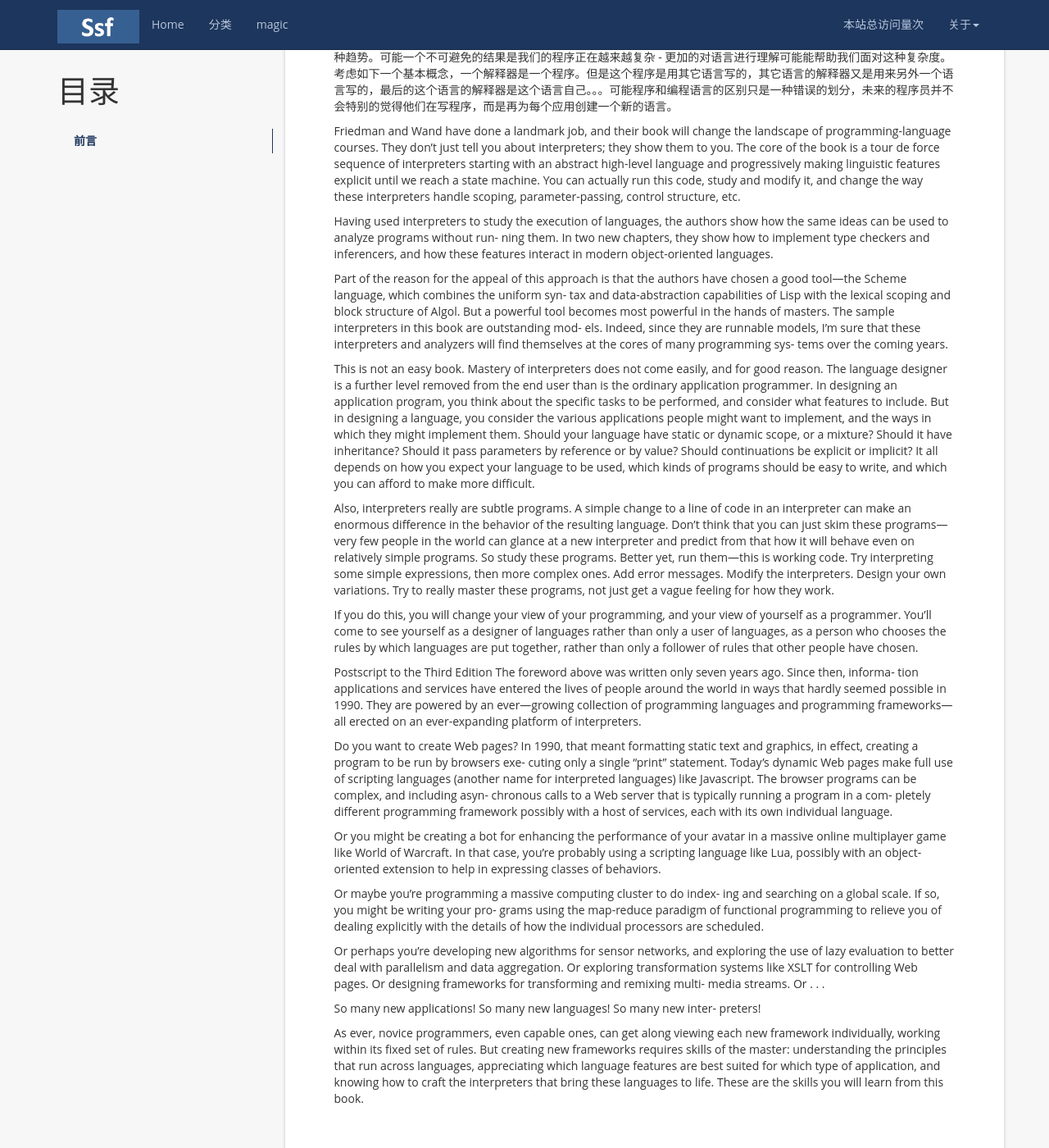
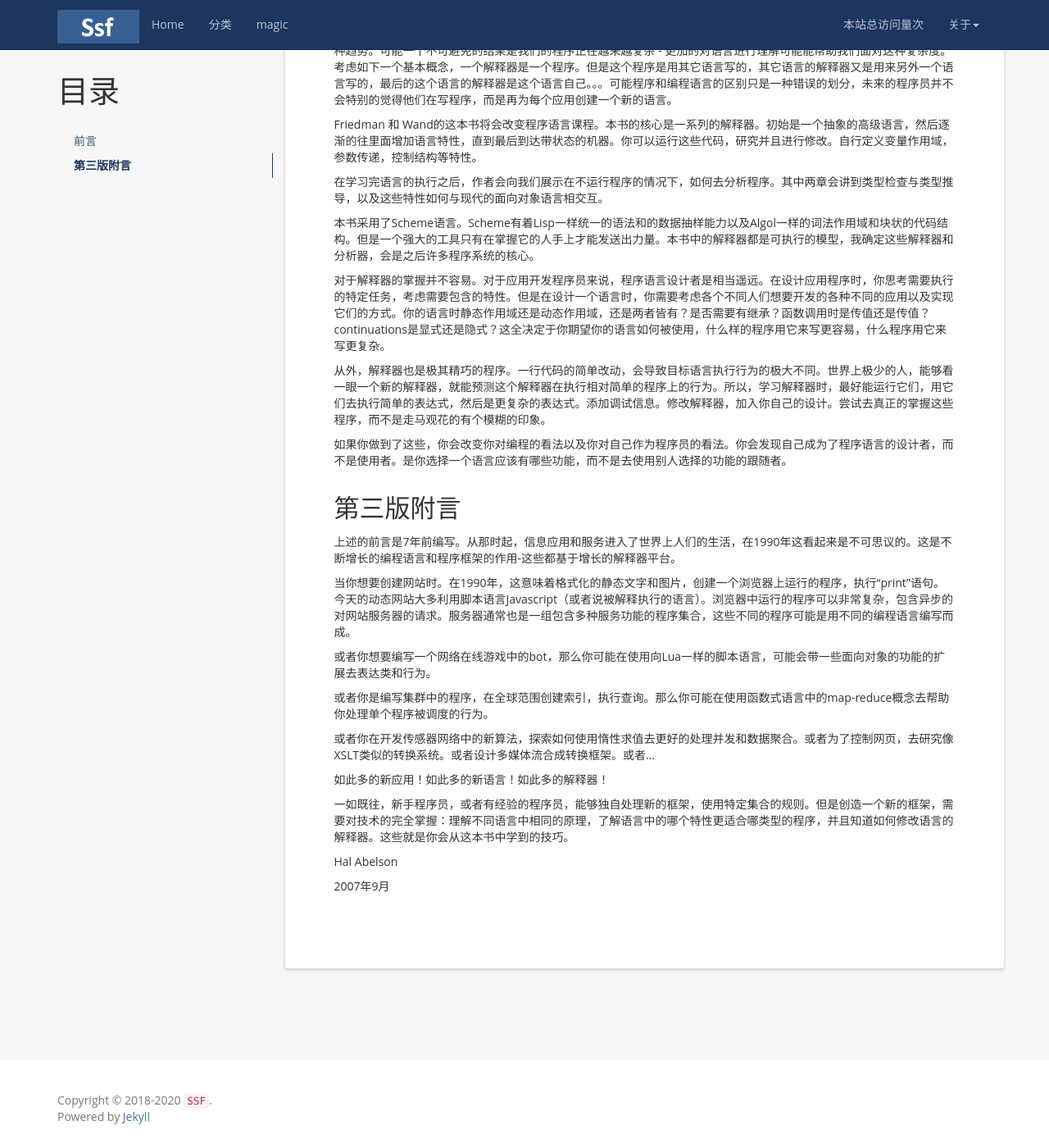
Before and after one commit to waanan/waanan.github.io, a Jekyll site: the page built from _posts/2020-06-23-eopl-foreword.md, in a window 1280 px wide and 1400 px high, scrolled down 765 px. Shown: the whole window at 82% size. Built offline with Jekyll 4.4.1, drawn with Linux system fonts in a browser that asks for light colours; nearby versions of some CDN libraries; comment, search, counter and statistics services are not loaded; some of the changed text lies outside the part shown.

Commit message:
Update 2020-06-23-eopl-foreword.md

```diff
--- a/_posts/2020-06-23-eopl-foreword.md
+++ b/_posts/2020-06-23-eopl-foreword.md
@@ -8,9 +8,7 @@ categories: eopl
 * content
 {:toc}
 
-
-前言			{#foreword}
-====================================
+## 前言
 作者: Hal Abelson
 
 本书主要着重讲述如下基本概念:
@@ -23,36 +21,42 @@ categories: eopl
 
 作为程序员的你，有如下三个原因应该去学习解释器：
 
-首先，你可能会在一定程度上实现一个解释器，可能并不是那种通用的解释器。几乎所有人与复杂系统(绘图程序，信息存取系统)的交互，都包含了类似解释器的结构。这些程序可能包含复杂的单独的操作-在屏幕上渲染一块区域，或者执行数据库查询-解释器是你将负责的操作组合成有用的模式的胶水。能否将一个操作的结果当作另外一个操作的输入？能否对一系列的操作命名？名称是全局的还是局部的？能否向一系列的操作传递参数，并给输入命名？诸如此类。不论单独的指令多么复杂，多么炫目，通常是将这些指令组合起来的胶水的质量决定了系统的能力。很容易就能发现单独的指令质量很高，但是代码的组织方式很糟糕的程序。可以说，我的「PL/I」数据库程序就是这样的。
+首先，你可能会在一定程度上实现一个解释器，可能并不是那种通用的解释器。几乎所有人与复杂系统(绘图程序，信息存取系统)的交互，都包含了类似解释器的结构。这些程序可能包含复杂的单独的操作-在屏幕上渲染一块区域，或者执行数据库查询-解释器是你将复杂的操作组合成有用的模式的胶水。能否将一个操作的结果当作另外一个操作的输入？能否对一系列的操作命名？名称是全局的还是局部的？能否向一系列的操作传递参数，并给输入命名？诸如此类。不论单独的指令多么复杂，多么炫目，通常是将这些指令组合起来的胶水的质量决定了系统的能力。很容易就能发现单独的指令质量很高，但是代码的组织方式很糟糕的程序。可以说，我的「PL/I」数据库程序就是这样的。
 
-其次，那些不是解释器的程序都有一些类似解释器的重要部分。如果你去看一个负责的计算机救援系统，你会发现一个地理位置识别语言，一个图像解释器，一个规则控制解释器，一个面向对象语言解释器组合在一起。管理复杂程序的一个有力的手段，就是将程序作为一些程序语言的的集合，不同的语言提供了我们对程序中不同元素的管理。选择合适的语言去做合适的事情，理解不同语言的实现的权衡。这是我们研究解释器的意义。
+其次，那些不是解释器的程序都有一些类似解释器的重要部分。如果你去看一个复杂的计算机救援系统，你会发现一个地理位置识别语言，一个图像解释器，一个规则控制解释器，一个面向对象语言解释器组合在一起。管理复杂程序的一个有力的手段，就是将程序作为一些程序语言的的集合，不同的语言提供了我们对程序中不同元素的管理。选择合适的语言去做合适的事情，理解不同语言的实现的权衡。这是我们研究解释器的意义。
 
 最后，显式的去修改语言的结构是一种越来越重要的编程技术。在面向对象语言中设计并且操作的类的继承结构就是这样一种趋势。可能一个不可避免的结果是我们的程序正在越来越复杂 - 更加的对语言进行理解可能能帮助我们面对这种复杂度。考虑如下一个基本概念，一个解释器是一个程序。但是这个程序是用其它语言写的，其它语言的解释器又是用来另外一个语言写的，最后的这个语言的解释器是这个语言自己。。。可能程序和编程语言的区别只是一种错误的划分，未来的程序员并不会特别的觉得他们在写程序，而是再为每个应用创建一个新的语言。
 
 
-Friedman and Wand have done a landmark job, and their book will change the landscape of programming-language courses. They don’t just tell you about interpreters; they show them to you. The core of the book is a tour de force sequence of interpreters starting with an abstract high-level language and progressively making linguistic features explicit until we reach a state machine. You can actually run this code, study and modify it, and change the way these interpreters handle scoping, parameter-passing, control structure, etc.
+Friedman 和 Wand的这本书将会改变程序语言课程。本书的核心是一系列的解释器。初始是一个抽象的高级语言，然后逐渐的往里面增加语言特性，直到最后到达带状态的机器。你可以运行这些代码，研究并且进行修改。自行定义变量作用域，参数传递，控制结构等特性。
 
-Having used interpreters to study the execution of languages, the authors show how the same ideas can be used to analyze programs without run- ning them. In two new chapters, they show how to implement type checkers and inferencers, and how these features interact in modern object-oriented languages.
+在学习完语言的执行之后，作者会向我们展示在不运行程序的情况下，如何去分析程序。其中两章会讲到类型检查与类型推导，以及这些特性如何与现代的面向对象语言相交互。
 
-Part of the reason for the appeal of this approach is that the authors have chosen a good tool—the Scheme language, which combines the uniform syn- tax and data-abstraction capabilities of Lisp with the lexical scoping and block structure of Algol. But a powerful tool becomes most powerful in the hands of masters. The sample interpreters in this book are outstanding mod- els. Indeed, since they are runnable models, I’m sure that these interpreters and analyzers will find themselves at the cores of many programming sys- tems over the coming years.
+本书采用了Scheme语言。Scheme有着Lisp一样统一的语法和的数据抽样能力以及Algol一样的词法作用域和块状的代码结构。但是一个强大的工具只有在掌握它的人手上才能发送出力量。本书中的解释器都是可执行的模型，我确定这些解释器和分析器，会是之后许多程序系统的核心。
 
-This is not an easy book. Mastery of interpreters does not come easily, and for good reason. The language designer is a further level removed from the end user than is the ordinary application programmer. In designing an application program, you think about the specific tasks to be performed, and consider what features to include. But in designing a language, you consider the various applications people might want to implement, and the ways in which they might implement them. Should your language have static or dynamic scope, or a mixture? Should it have inheritance? Should it pass parameters by reference or by value? Should continuations be explicit or implicit? It all depends on how you expect your language to be used, which kinds of programs should be easy to write, and which you can afford to make more difficult.
+对于解释器的掌握并不容易。对于应用开发程序员来说，程序语言设计者是相当遥远。在设计应用程序时，你思考需要执行的特定任务，考虑需要包含的特性。但是在设计一个语言时，你需要考虑各个不同人们想要开发的各种不同的应用以及实现它们的方式。你的语言时静态作用域还是动态作用域，还是两者皆有？是否需要有继承？函数调用时是传值还是传值？continuations是显式还是隐式？这全决定于你期望你的语言如何被使用，什么样的程序用它来写更容易，什么程序用它来写更复杂。
 
-Also, interpreters really are subtle programs. A simple change to a line of code in an interpreter can make an enormous difference in the behavior of the resulting language. Don’t think that you can just skim these programs— very few people in the world can glance at a new interpreter and predict from that how it will behave even on relatively simple programs. So study these programs. Better yet, run them—this is working code. Try interpreting some simple expressions, then more complex ones. Add error messages. Modify the interpreters. Design your own variations. Try to really master these programs, not just get a vague feeling for how they work.
+从外，解释器也是极其精巧的程序。一行代码的简单改动，会导致目标语言执行行为的极大不同。世界上极少的人，能够看一眼一个新的解释器，就能预测这个解释器在执行相对简单的程序上的行为。所以，学习解释器时，最好能运行它们，用它们去执行简单的表达式，然后是更复杂的表达式。添加调试信息。修改解释器，加入你自己的设计。尝试去真正的掌握这些程序，而不是走马观花的有个模糊的印象。
 
-If you do this, you will change your view of your programming, and your view of yourself as a programmer. You’ll come to see yourself as a designer of languages rather than only a user of languages, as a person who chooses the rules by which languages are put together, rather than only a follower of rules that other people have chosen.
+如果你做到了这些，你会改变你对编程的看法以及你对自己作为程序员的看法。你会发现自己成为了程序语言的设计者，而不是使用者。是你选择一个语言应该有哪些功能，而不是去使用别人选择的功能的跟随者。
 
-Postscript to the Third Edition
-The foreword above was written only seven years ago. Since then, informa- tion applications and services have entered the lives of people around the world in ways that hardly seemed possible in 1990. They are powered by an ever—growing collection of programming languages and programming frameworks—all erected on an ever-expanding platform of interpreters.
 
-Do you want to create Web pages? In 1990, that meant formatting static text and graphics, in effect, creating a program to be run by browsers exe- cuting only a single “print” statement. Today’s dynamic Web pages make full use of scripting languages (another name for interpreted languages) like Javascript. The browser programs can be complex, and including asyn- chronous calls to a Web server that is typically running a program in a com- pletely different programming framework possibly with a host of services, each with its own individual language.
+## 第三版附言
 
-Or you might be creating a bot for enhancing the performance of your avatar in a massive online multiplayer game like World of Warcraft. In that case, you’re probably using a scripting language like Lua, possibly with an object-oriented extension to help in expressing classes of behaviors.
+上述的前言是7年前编写。从那时起，信息应用和服务进入了世界上人们的生活，在1990年这看起来是不可思议的。这是不断增长的编程语言和程序框架的作用-这些都基于增长的解释器平台。
 
-Or maybe you’re programming a massive computing cluster to do index- ing and searching on a global scale. If so, you might be writing your pro- grams using the map-reduce paradigm of functional programming to relieve you of dealing explicitly with the details of how the individual processors are scheduled.
+当你想要创建网站时。在1990年，这意味着格式化的静态文字和图片，创建一个浏览器上运行的程序，执行“print”语句。今天的动态网站大多利用脚本语言Javascript（或者说被解释执行的语言）。浏览器中运行的程序可以非常复杂，包含异步的对网站服务器的请求。服务器通常也是一组包含多种服务功能的程序集合，这些不同的程序可能是用不同的编程语言编写而成。
 
-Or perhaps you’re developing new algorithms for sensor networks, and exploring the use of lazy evaluation to better deal with parallelism and data aggregation. Or exploring transformation systems like XSLT for controlling Web pages. Or designing frameworks for transforming and remixing multi- media streams. Or . . .
+或者你想要编写一个网络在线游戏中的bot，那么你可能在使用向Lua一样的脚本语言，可能会带一些面向对象的功能的扩展去表达类和行为。
 
-So many new applications! So many new languages! So many new inter- preters!
+或者你是编写集群中的程序，在全球范围创建索引，执行查询。那么你可能在使用函数式语言中的map-reduce概念去帮助你处理单个程序被调度的行为。
 
-As ever, novice programmers, even capable ones, can get along viewing each new framework individually, working within its fixed set of rules. But creating new frameworks requires skills of the master: understanding the principles that run across languages, appreciating which language features are best suited for which type of application, and knowing how to craft the interpreters that bring these languages to life. These are the skills you will learn from this book.
+或者你在开发传感器网络中的新算法，探索如何使用惰性求值去更好的处理并发和数据聚合。或者为了控制网页，去研究像XSLT类似的转换系统。或者设计多媒体流合成转换框架。或者...
+
+如此多的新应用！如此多的新语言！如此多的解释器！
+
+一如既往，新手程序员，或者有经验的程序员，能够独自处理新的框架，使用特定集合的规则。但是创造一个新的框架，需要对技术的完全掌握：理解不同语言中相同的原理，了解语言中的哪个特性更适合哪类型的程序，并且知道如何修改语言的解释器。这些就是你会从这本书中学到的技巧。
+
+Hal Abelson
+
+2007年9月
```
